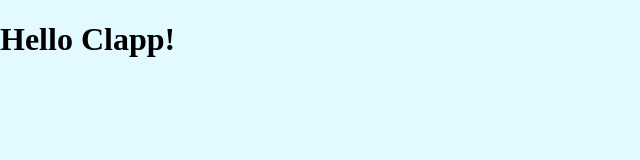
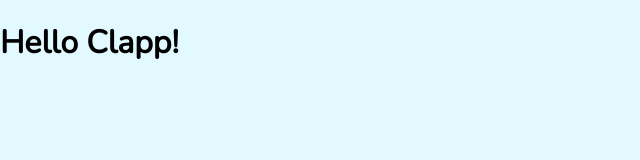
Before and after one commit to clapp-app/clapp_web, a React (Vite) app: page / in a window 1280 px wide. Shown: the top 160 px of the page, without its empty margins (0-640 px from the left). Built offline with nearby package versions, Linux system fonts and the light colour scheme.

Commit message:
:lipstick: add font

```diff
--- a/src/index.html
+++ b/src/index.html
@@ -11,6 +11,10 @@
       media="screen"
       href="style/main.scss"
     />
+    <link
+      href="https://fonts.googleapis.com/css?family=Nunito"
+      rel="stylesheet"
+    />
     <script src="main.jsx"></script>
   </head>
   <body>
--- /dev/null
+++ b/src/style/_fonts.scss
@@ -0,0 +1 @@
+$font-primary: 'Nunito', sans-serif;
--- a/src/style/main.scss
+++ b/src/style/main.scss
@@ -1,6 +1,8 @@
 @import 'colors';
+@import 'fonts';
 
 body {
   margin: 0;
   background-color: $color-primary;
+  font-family: $font-primary;
 }
```
